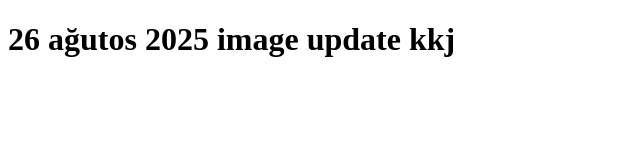
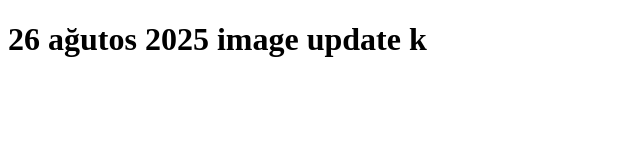
Before and after one commit to AlpenGlows/argoCD-git, a plain HTML site: page index.html in a window 1280 px wide. Shown: the full height of the page, 0-640 px from the left. Drawn offline with Linux system fonts and the light colour scheme.

```diff
--- a/index.html
+++ b/index.html
@@ -2,7 +2,7 @@
 <html>
     <body>
         <h1>
-            26 ağutos 2025 image update kkj
+            26 ağutos 2025 image update k
         </h1>
     </body>
     </html>
```
